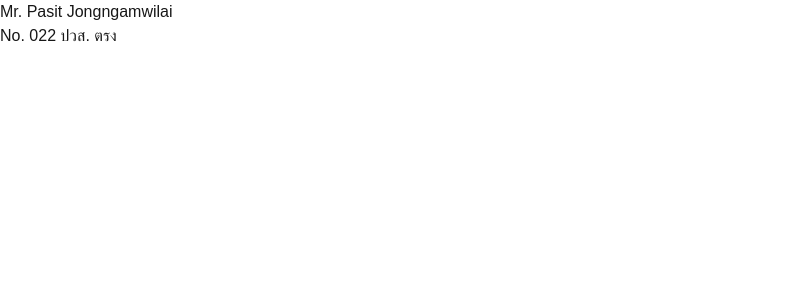
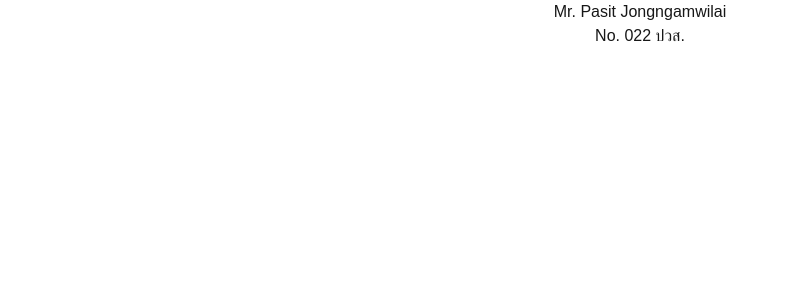
Before and after one commit to pasitJng/Frontend-real68, a Next.js app: page / in a window 1280 px wide. Shown: the top 300 px of the page, without its empty margins (0-788 px from the left). Built offline with nearby package versions, Linux system fonts and the light colour scheme.

Commit message:
add.center

```diff
--- a/app/page.js
+++ b/app/page.js
@@ -1,8 +1,10 @@
 export default function Home() {
   return (
     <main>
+      <center>
       <h1>Mr. Pasit Jongngamwilai</h1>
-      <h2>No. 022 ปวส. ตรง</h2>
+      <h2>No. 022 ปวส.</h2>
+      </center>
     </main>
   );
 }
```
